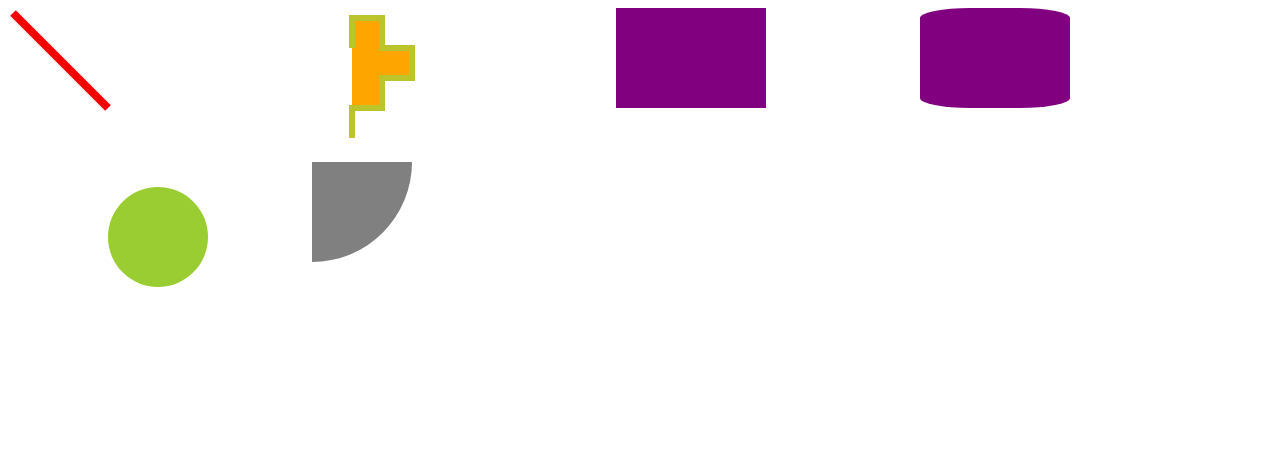
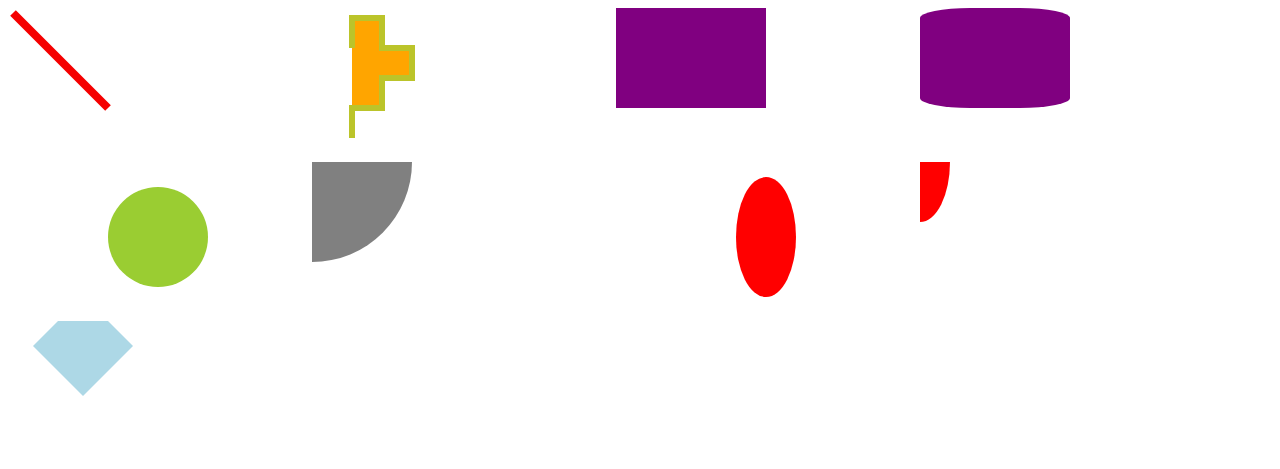
Before and after one commit to BOBKOVSERGEY/svgTutorial, a plain HTML site: page index.html in a window 1280 px wide. Drawn offline with Linux system fonts and the light colour scheme.

Commit message:
Многоугольники

```diff
--- a/index.html
+++ b/index.html
@@ -32,5 +32,17 @@
   <svg>
     <circle r="100" fill="gray" />
   </svg>
+  <!--Элипс-->
+  <svg>
+    <ellipse rx="30" ry="40%" cx="50%" cy="50%" fill="red" />
+  </svg>
+  <!--Четверть элипса-->
+  <svg>
+    <ellipse rx="30" ry="40%" fill="red" />
+  </svg>
+  <!--Многоугольник-->
+  <svg>
+    <polygon points="50,5 100,5 125,30 75,80 25, 30" fill="lightblue" />
+  </svg>
 </body>
 </html>
```
